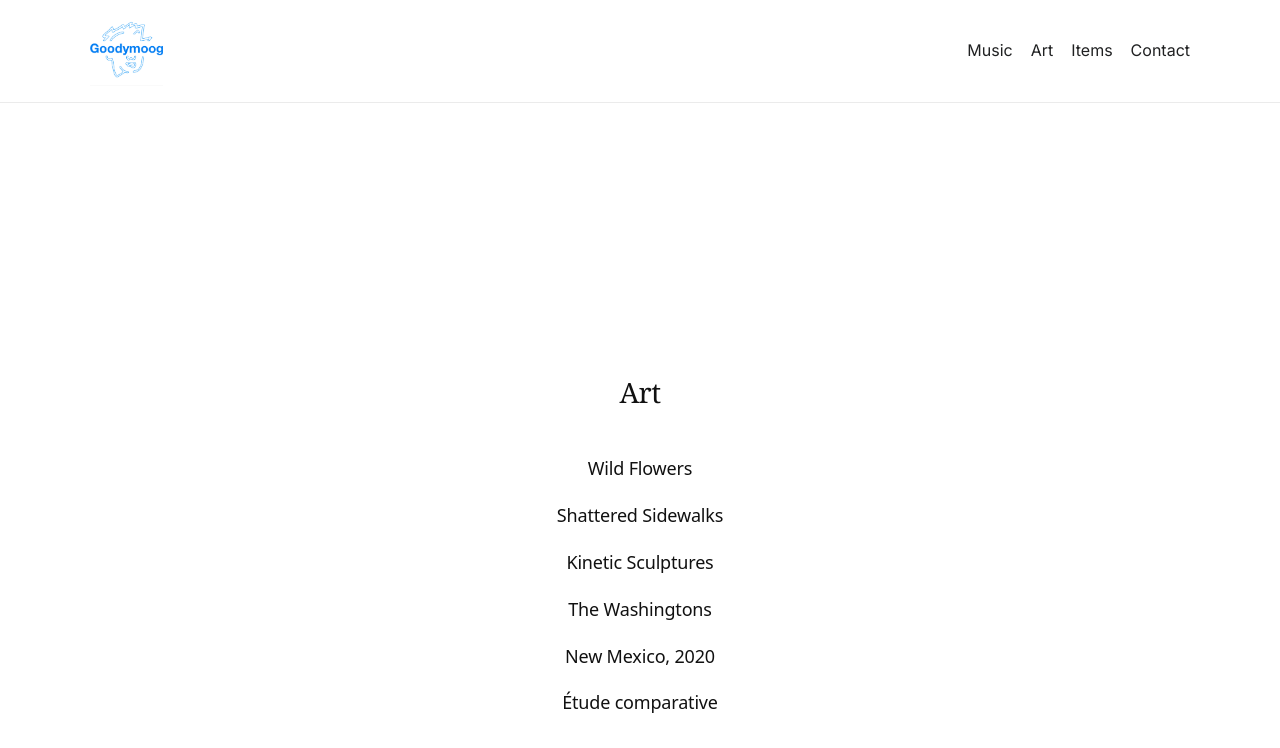
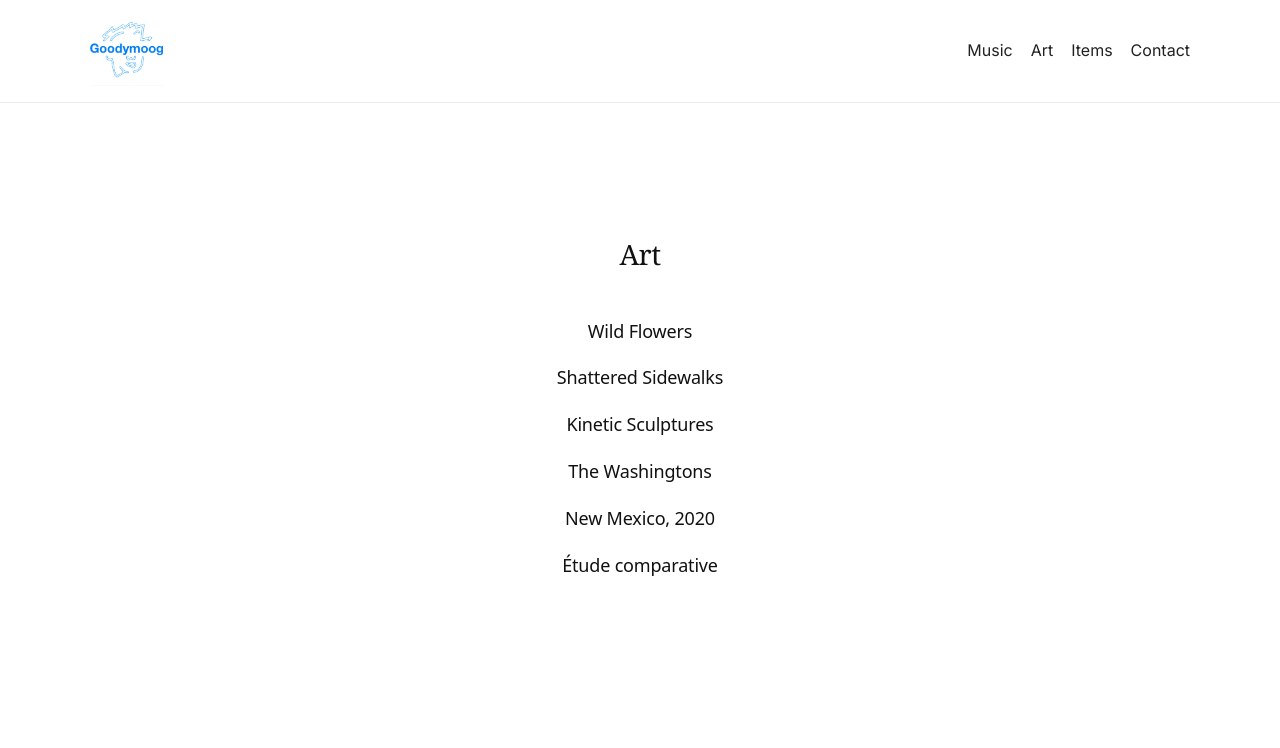
Before and after one commit to goodymoog/goodymoog-next, a Next.js app: page /art in a window 1280 px wide. Shown: the top 748 px of the page. Built offline with nearby package versions, Linux system fonts and the light colour scheme.

Commit message:
Art Page

```diff
--- a/app/art/page.tsx
+++ b/app/art/page.tsx
@@ -17,9 +17,11 @@ export default function ArtIndexPage() {
         color: "#111",
         minHeight: "100vh",
         display: "flex",
-        alignItems: "center",
-        justifyContent: "center",
-        padding: "40px 20px",
+        justifyContent: "center", // horizontal centering only
+        paddingTop: "110px",      // 👈 controls vertical position
+        paddingBottom: "60px",
+        paddingLeft: "20px",
+        paddingRight: "20px",
         fontFamily:
           "ui-sans-serif, system-ui, -apple-system, Segoe UI, Roboto, Helvetica, Arial",
       }}
```
